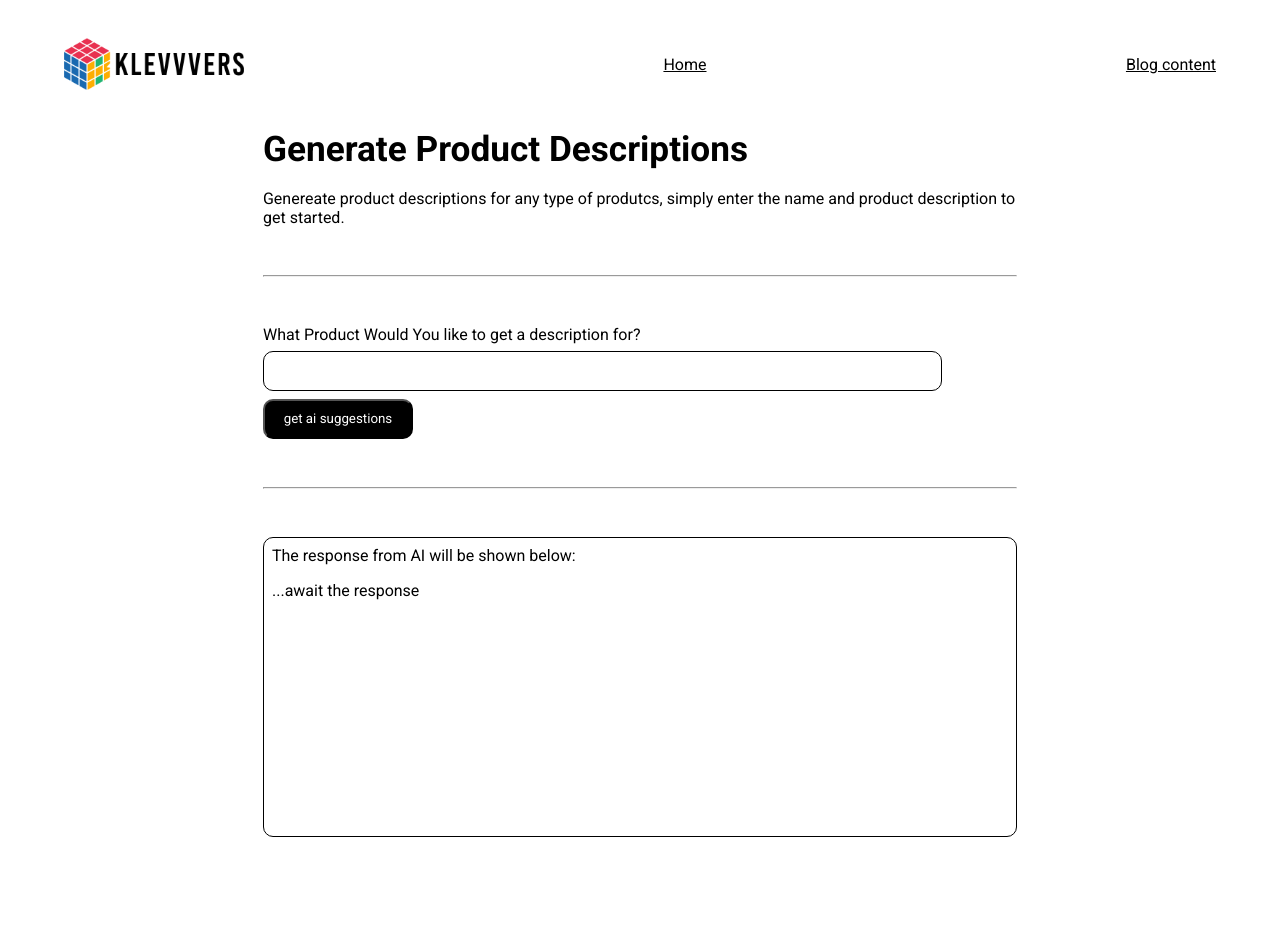
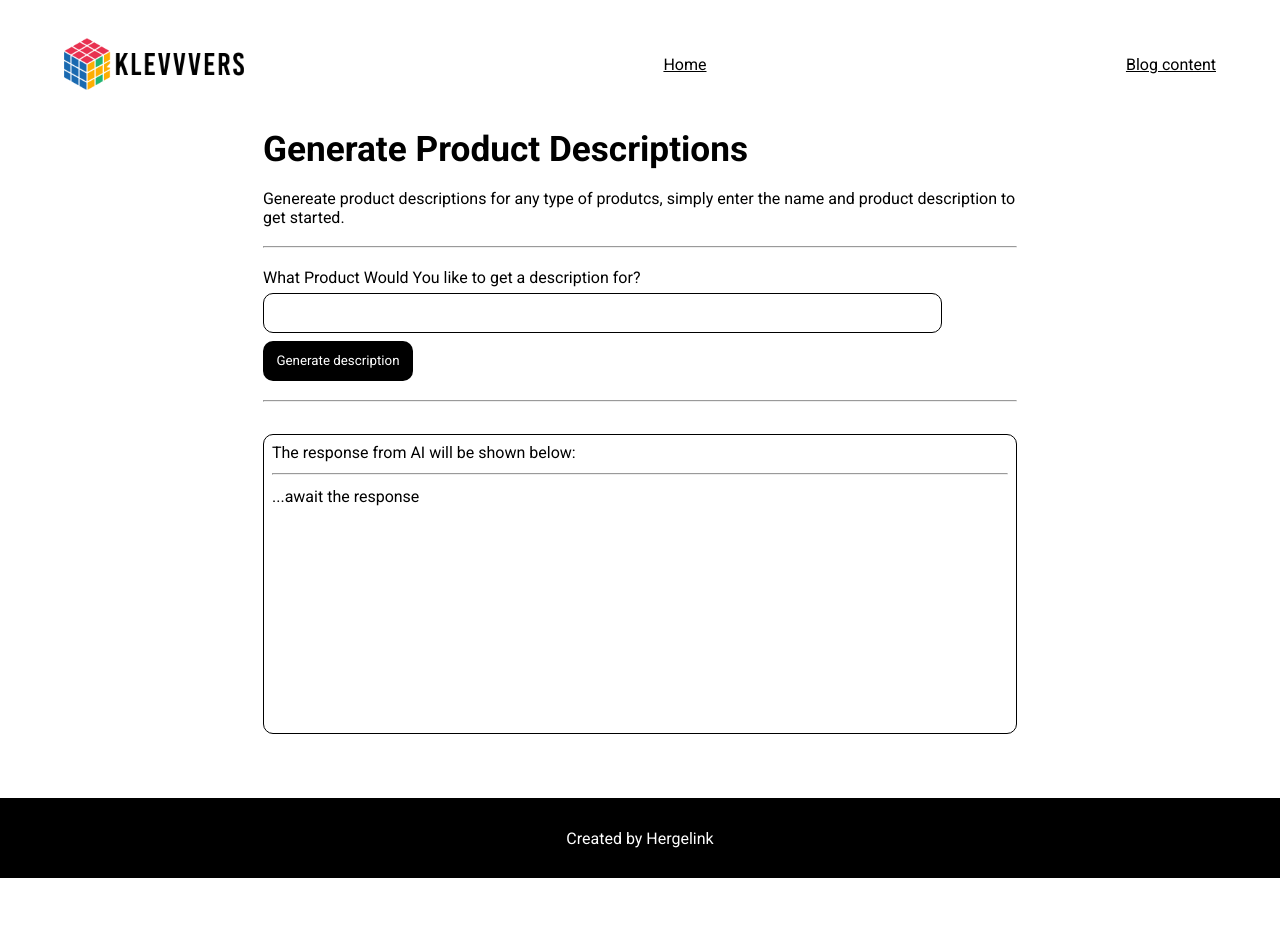
Before and after one commit to Hergelink/AI-App, a React (Create React App) app: page /blog-content in a window 1280 px wide. Shown: the top 952 px of the page. After the commit the page ends 878 px from the top, so only its background shows below. Built offline with nearby package versions, Linux system fonts and the light colour scheme.

Commit message:
added more css elements and noticed that css files are clashing. will try to find a resolution without changing the files

```diff
--- a/src/App.css
+++ b/src/App.css
@@ -52,13 +52,19 @@ main {
 
 footer {
   /* delete margin top later */
-  margin-top: 20rem;
-  height: 3rem;
+  margin-top: 4rem;
+  height: 5rem;
   display: flex;
   align-items: center;
   justify-content: center;
+  background-color: black;
+  color: white;
 }
 
+footer h4 {
+  background-color: black;
+  color: white;
+}
 
 
 
--- a/src/pages/BlogContentPage/BlogContentPage.css
+++ b/src/pages/BlogContentPage/BlogContentPage.css
@@ -7,9 +7,11 @@
 
 }
 
-hr {
+.blogPageHr {
     width: 90%;
     margin-inline: auto;
+    margin-top: 1.2rem;
+    margin-bottom: 1.2rem;
 }
 
 
@@ -45,7 +47,14 @@ button {
     margin-top: 0.5rem;
     background-color: black;
     color: white;
+    font-weight: 400;
+    border: 0;
     border-radius: 10px;
+    cursor: pointer;
+}
+
+button:hover {
+    background-color: rgb(46, 46, 46);
 }
 
 /* AI RESPONSE AREA */
@@ -64,8 +73,12 @@ button {
 
 .responseDiv span {
     display: block;
-    margin-bottom: 1rem;
+    margin-bottom: 0.7rem;
+}
 
+.responseDiv hr {
+  margin-bottom: 0.7rem;
+  width: 100%;
 }
 
 .aiResponseTitle {
--- a/src/pages/BlogContentPage/BlogContentPage.jsx
+++ b/src/pages/BlogContentPage/BlogContentPage.jsx
@@ -52,17 +52,18 @@ export default function BlogContentPage() {
           the name and product description to get started.
         </p>
       </div>
-      <hr />
+      <hr className='blogPageHr'/>
       <div className='inputArea'>
         <label>
           What Product Would You like to get a description for?
           <input type='text' onChange={(e) => setUserPrompt(e.target.value)} />
         </label>
-        <button onClick={handleSubmit}>get ai suggestions</button>
+        <button onClick={handleSubmit}>Generate description</button>
       </div>
-      <hr />
+      <hr className='blogPageHr' />
       <div className='responseDiv'>
         <span className='aiResponseTitle'>{responseTitle}</span>
+        <hr />
         <span className='aiResponse'>{aiResponse}</span>
       </div>
     </div>
--- a/src/pages/LandingPage/LandingPage.css
+++ b/src/pages/LandingPage/LandingPage.css
@@ -32,7 +32,7 @@ h4 {
     font-weight: 700;
 }
 
-hr {
+.landingPageHr {
     margin-top: 3rem;
     margin-bottom: 3rem;
 }
@@ -55,7 +55,10 @@ hr {
 
 .featureItem {
     text-align: left;
-    background-color: beige;
+    background-color: rgb(253, 253, 244);
+    border: 1px solid black;
+    box-shadow: rgba(255, 255, 255, 0.2) 0px 0px 0px 1px inset, rgba(0, 0, 0, 0.9) 0px 0px 0px 1px;
+    border-radius: 3px;
     height: 120px;
     padding: 5px;
 }
--- a/src/pages/LandingPage/LandingPage.jsx
+++ b/src/pages/LandingPage/LandingPage.jsx
@@ -18,7 +18,7 @@ export default function LandingPage() {
         </div>
 
         <p id='trustedP'>Trusted by high performing brands</p>
-        <hr />
+        <hr className='landingPageHr'/>
 
         <div className='thirdInfoDiv'>
           <h3>Automatically generate unique and human-like copy in seconds.</h3>
```
